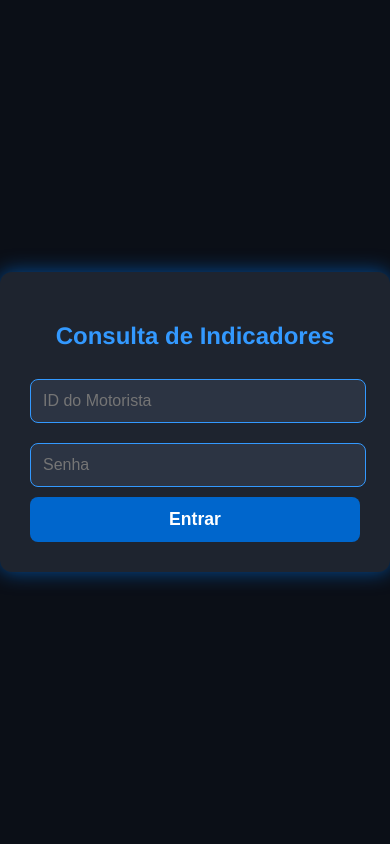
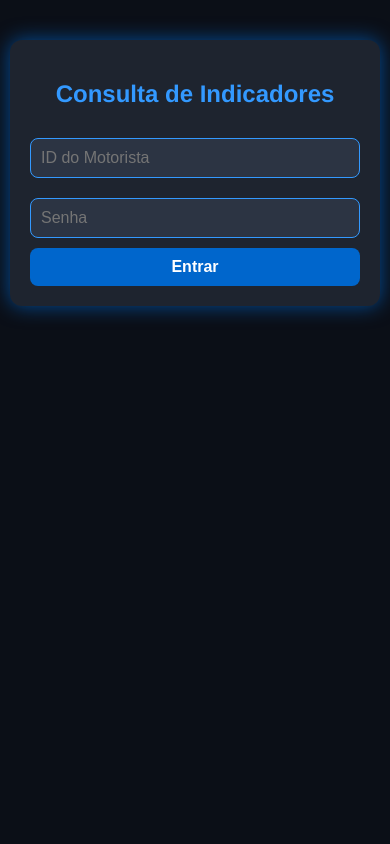
Before and after one commit to joaovnborato/Consulta-Indicadores, a Flask app: page / in a window 390 px wide. Run offline with Flask 3, Linux system fonts and the light colour scheme.

Commit message:
Alteração de Meta

```diff
--- a/static/login.css
+++ b/static/login.css
@@ -6,6 +6,8 @@ body {
     align-items: center;
     height: 100vh;
     margin: 0;
+    padding: 0 10px; /* ajuda em telas pequenas */
+    box-sizing: border-box;
 }
 
 h1, h2 {
@@ -21,10 +23,11 @@ body {
     box-shadow: 0 0 20px rgba(0, 102, 204, 0.7);
     width: 100%;
     max-width: 400px;
+    box-sizing: border-box;
 }
 
 input[type="text"], input[type="password"] {
-            width: 94%;
+    width: 100%;
     padding: 12px;
     margin: 10px 0;
     border: 1px solid #3399ff;
@@ -33,6 +36,7 @@ body {
     color: #cfd8dc;
     font-size: 1rem;
     transition: border-color 0.3s;
+    box-sizing: border-box;
 }
 
 input[type="text"]:focus, input[type="password"]:focus {
@@ -63,3 +67,25 @@ body {
     text-align: center;
     font-weight: 600;
 }
+
+/* Responsividade para telas menores */
+@media (max-width: 480px) {
+    body {
+        align-items: flex-start;
+        height: auto;
+        padding-top: 40px;
+    }
+
+    .login-container {
+        padding: 20px;
+    }
+
+    h1, h2 {
+        font-size: 1.5rem;
+    }
+
+    input[type="text"], input[type="password"], button {
+        font-size: 1rem;
+        padding: 10px;
+    }
+}
--- a/templates/painel.html
+++ b/templates/painel.html
@@ -52,7 +52,7 @@
                 <td class="{{ 'bg-vermelho' if medias.Rating|float < 4.98 else 'bg-verde' }}">
                     {{ medias.Rating }}
                 </td>
-                <td class="{{ 'bg-vermelho' if medias.Reposicao_Valor|float > 45 else 'bg-verde' }}">
+                <td class="{{ 'bg-vermelho' if medias.Reposicao_Valor|float > 360 else 'bg-verde' }}">
                     R${{ medias.Reposicao_Valor }}
                 </td>
                 <td class="{{ 'bg-vermelho' if medias['Refugo_Porcentagem'] != '-' and medias['Refugo_Porcentagem']|float > 1.5 else 'bg-verde' }}">
@@ -64,7 +64,7 @@
                 <td>1.70%</td>
                 <td>10%</td>
                 <td>4.98</td>
-                <td>R$45,00</td>
+                <td>R$360,00</td>
                 <td>1.5</td>
             </tr>
         </tfoot>
```
Lines whose indentation alone changed are shown as unchanged.
